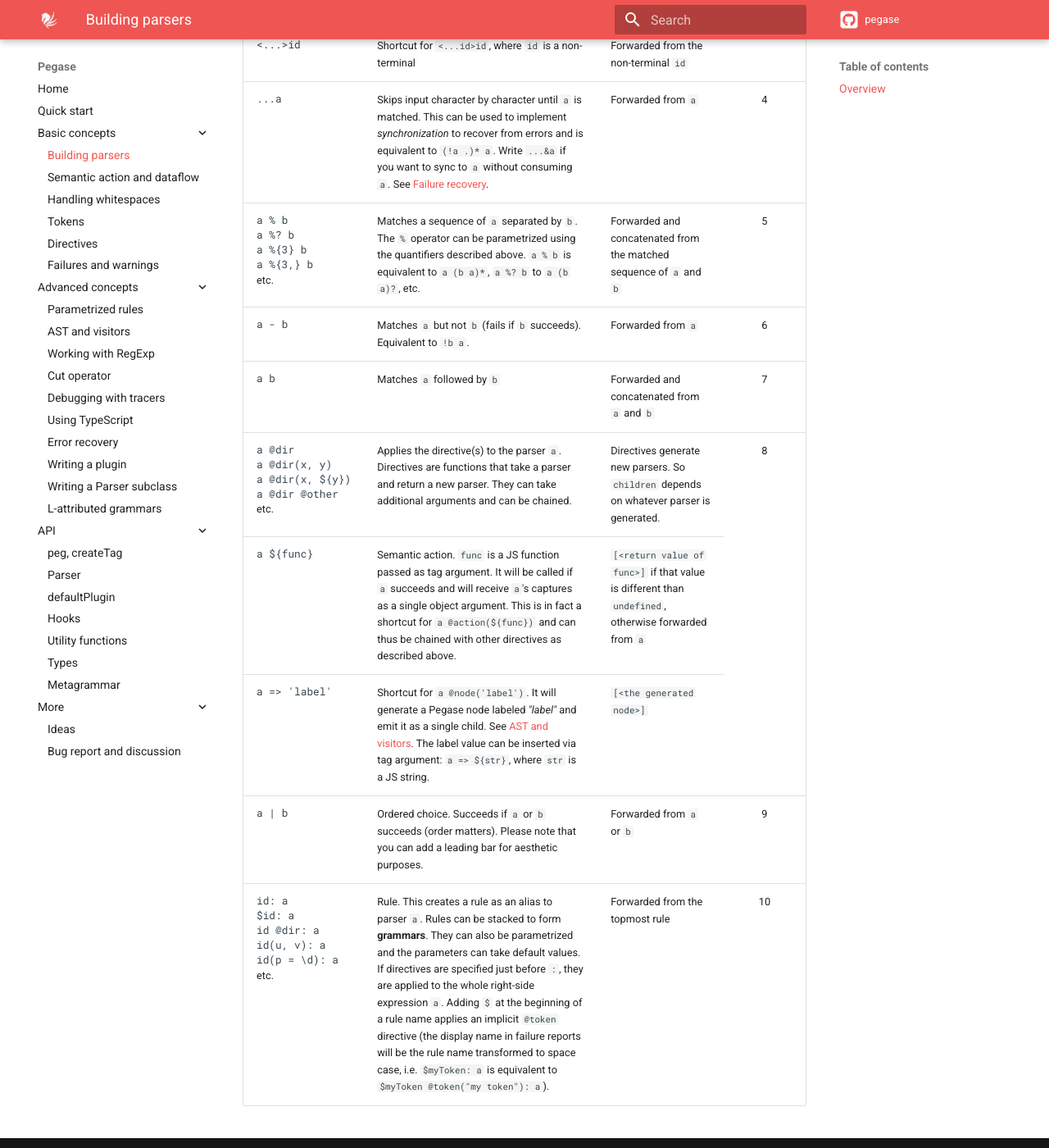
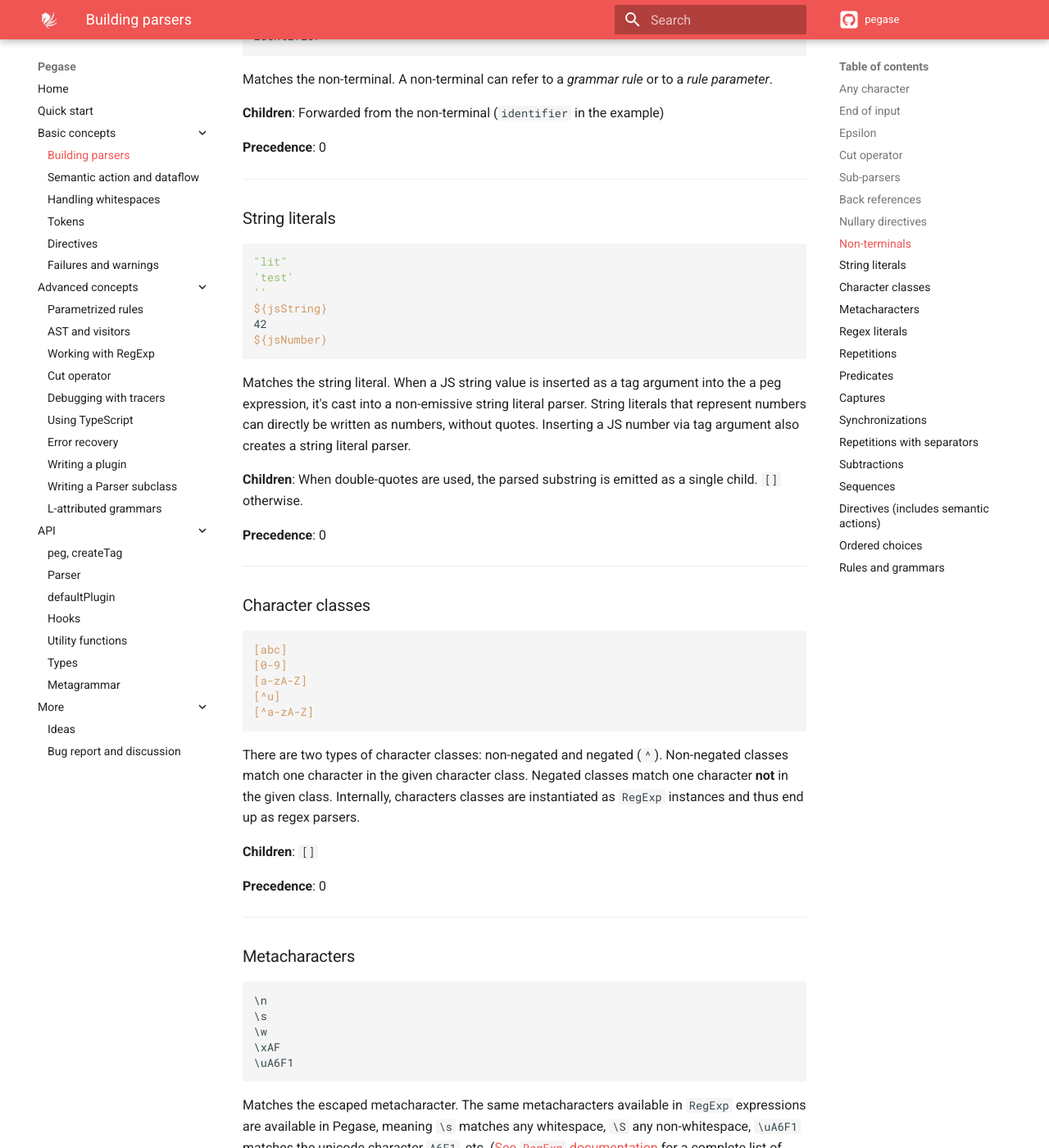
Before and after one commit to strblr/pegase, an MkDocs documentation site: the page built from doc/docs/basic-concepts/Building-parsers.md, in a window 1280 px wide and 1400 px high, scrolled down 2682 px. Shown: the whole window at 82% size. Built offline with MkDocs 1.6.1 and Material for MkDocs 9.7.7, drawn with Linux system fonts in a browser that asks for light colours; nearby versions of some CDN libraries; comment, search, counter and statistics services are not loaded; some of the changed text lies outside the part shown.

Commit message:
Edited doc, authorized nested grammars

````diff
--- a/doc/docs/advanced-concepts/Cut-operator.md
+++ b/doc/docs/advanced-concepts/Cut-operator.md
@@ -11,13 +13,26 @@ peg`
 `;
 ```
 
-Since `^` is implemented as a no-op `Parser` (always succeeds, nothing is consumed nor emitted), it can **also** be used to implement default cases in alternative expressions. It differs from the empty literal parser in that the latter might skip whitespaces.
+Since `^` is implemented as a no-op `Parser` (always succeeding and nothing is consumed nor emitted), it can **also** be used to implement default cases in alternative expressions. It differs from the empty literal parser in that the latter might skip whitespaces.
 
 ```js
-peg`
+const p = peg`
   size:
   | 'small' ${() => new SmallSize()}
   | 'big'   ${() => new BigSize()}
   | ^       ${() => new DefaultSize()}
 `;
 ```
+
+Used outside an ordered choice expression, it's simply a no-op.
+
+The place it appears *inside* the ordered choice doesn't matter. The only thing that would override its effect is another ordered choice expression. Taking it to the extreme, this means that you may use it in a parameter expression of a non-terminal invocation. It would still apply for the ordered choice expression in which the non-terminal is called:
+
+```ts
+const p = peg`
+	expr: zee('x' ^ 'y') | zee('u')
+  zee(prefix): prefix 'z'
+`
+```
+
+If *"x"* is matched, `zee('u')` would never be tried out.
--- a/doc/docs/basic-concepts/Building-parsers.md
+++ b/doc/docs/basic-concepts/Building-parsers.md
@@ -1,214 +1,391 @@
-### Overview
-
 **The `peg` tag accepts any valid Pegase expression and always returns a `Parser` instance.**
 
-Pegase parsers follow the *combinator* paradigm: simple parsers are combined to form more complex parsers. You can read more about it in the [API > `Parser`](/pegase/api/Parser/) section. In the following table are the different expressions you can use as building blocks (`a` and `b` representing any peg expression of higher precedence):
+Pegase parsers follow the *combinator* paradigm: simple parsers are combined to form more complex parsers. You can read more about it in the [`Parser`](/pegase/api/Parser/) section. In the following sections are the different expressions you can use as building blocks. To see the exact grammar of pegs (called metagrammar), please refer to the [Metagrammar](/pegase/api/Metagrammar/) page.
 
-<table>
-  <thead>
-    <tr>
-      <th>Pegase</th>
-      <th>Description</th>
-      <th>Children</th>
-      <th>Precedence</th>
-    </tr>
-  </thead>
-  <tbody>
-    <tr>
-      <td><pre>.</pre></td>
-      <td>Matches any character</td>
-      <td><code>[]</code></td>
-      <td align="center" rowspan="16">0</td>
-    </tr>
-    <tr>
-      <td><pre>$</pre></td>
-      <td>Matches the end of the input (equivalent to <code>!. @token("end of input")</code>)</td>
-      <td><code>[]</code></td>
-    </tr>
-    <tr>
-      <td><pre>ε</pre></td>
-      <td>Matches the empty string. Equivalent to <code>''</code> and always a success.</td>
-      <td><code>[]</code></td>
-    </tr>
-    <tr>
-      <td><pre>^</pre></td>
-      <td>The cut operator. Always a success, commits to an alternative to prevent exploring any further in an ordered choice expression. Example : <code>'x' ^ a &#124; b</code> will <b>not</b> try <code>b</code> if <code>'x'</code> was found but <code>a</code> failed.</td>
-      <td><code>[]</code></td>
-    </tr>
-    <tr>
-      <td><pre>(a)</pre></td>
-      <td>Matches <code>a</code></td>
-      <td>Forwarded from <code>a</code></td>
-    </tr>
-    <tr>
-      <td><pre>>id<</pre></td>
-      <td>Back reference. Matches the string literal captured as <code>id</code>.</td>
-      <td><code>[]</code></td>
-    </tr>
-    <tr>
-      <td><pre>@@dir<br/>@${func}<br/>@ => 'label'</pre>etc.</td>
-      <td>Syntactic sugar for directives applied to the empty literal parser: <code>'' @dir</code>, <code>'' ${func}</code>, etc. Handy if you don't care about a directive's wrapped parser.</td>
-      <td>Directives generate new parsers. So <code>children</code> depends on whatever parser is generated.</td>
-    </tr>
-    <tr>
-      <td><pre>identifier</pre></td>
-      <td>Matches the non-terminal <code>identifier</code></td>
-      <td>Forwarded from the non-terminal <code>identifier</code></td>
-    </tr>
-    <tr>
-      <td><pre>'literal'</pre></td>
-      <td>Matches the string <i>"literal"</i></td>
-      <td><code>[]</code></td>
-    </tr>
-    <tr>
-      <td><pre>"literal"</pre></td>
-      <td>Matches the string <i>"literal"</i></td>
-      <td><code>["literal"]</code></td>
-    </tr>
-    <tr>
-      <td><pre>42</pre></td>
-      <td>Matches the number literally (equivalent to <code>'42'</code>)</td>
-      <td><code>[]</code></td>
-    </tr>
-    <tr>
-      <td><pre>${arg}</pre></td>
-      <td>Template tag argument (<code>arg</code> is a JS expression). It can be a number (matches the number literally), a string (matches the string), a <code>RegExp</code> (matches the regular expression), or a <code>Parser</code> instance. Plugins can add support for additionnal values.</td>
-      <td>If <code>arg</code> is a string or a number: <code>[]</code>. If <code>arg</code> is a <code>RegExp</code>, it emits its capturing groups (if any). If <code>arg</code> is a <code>Parser</code> instance, its children are forwarded.</td>
-    </tr>
-    <tr>
-      <td><pre>[a-zA-Z]</pre></td>
-      <td>Matches one character in the given character class (same syntax as <code>RegExp</code> character classes)</td>
-      <td><code>[]</code></td>
-    </tr>
-    <tr>
-      <td><pre>[^a-zA-Z]</pre></td>
-      <td>Matches one character <b>not</b> in the given character class (same syntax as <code>RegExp</code> negated character classes)</td>
-      <td><code>[]</code></td>
-    </tr>
-    <tr>
-      <td><pre>\n<br/>\s<br/>\xAF<br/>\uA6F1</pre>etc.</td>
-      <td>Matches the escaped metacharacter as a <code>RegExp</code> expression (i.e. <code>\s</code> matches any whitespace, <code>\S</code> any non-whitespace, <code>\uA6F1</code> matches the unicode character <code>A6F1</code>, etc. (<a href="https://www.w3schools.com/jsref/jsref_obj_regexp.asp">See <code>RegExp</code> documentation</a> for a complete list of supported metacharacters).</td>
-      <td><code>[]</code></td>
-    </tr>
-    <tr>
-      <td><pre>/ab/<br/>/\w+/<br/>/(\d+):(\d+)/</pre>etc.</td>
-      <td>Matches the regex (same syntax as JS' <code>RegExp</code> literals)</td>
-      <td>The regex's capturing groups</td>
-    </tr>
-    <tr>
-      <td><pre>a?</pre></td>
-      <td>Matches zero or one <code>a</code></td>
-      <td>Forwarded from <code>a</code></td>
-      <td align="center" rowspan="6">1</td>
-    </tr>
-    <tr>
-      <td><pre>a+</pre></td>
-      <td>Matches one or more <code>a</code></td>
-      <td>Forwarded and concatenated from <code>a</code></td>
-    </tr>
-    <tr>
-      <td><pre>a*</pre></td>
-      <td>Matches zero or more <code>a</code></td>
-      <td>Forwarded and concatenated from <code>a</code></td>
-    </tr>
-    <tr>
-      <td><pre>a{4}</pre></td>
-      <td>Matches <code>a</code> exactly 4 times. Please note that quantifiers can be parametrized by tag argument: <code>a{${n}}</code>, where <code>n</code> is a JS expression.</td>
-      <td>Forwarded and concatenated from <code>a</code></td>
-    </tr>
-    <tr>
-      <td><pre>a{4, 15}</pre></td>
-      <td>Matches <code>a</code> between 4 and 15 times</td>
-      <td>Forwarded and concatenated from <code>a</code></td>
-    </tr>
-    <tr>
-      <td><pre>a{4,}</pre></td>
-      <td>Matches <code>a</code> at least 4 times</td>
-      <td>Forwarded and concatenated from <code>a</code></td>
-    </tr>
-    <tr>
-      <td><pre>&amp;a</pre></td>
-      <td>Matches <code>a</code> without consuming any input</td>
-      <td><code>[]</code></td>
-      <td align="center" rowspan="2">2</td>
-    </tr>
-    <tr>
-      <td><pre>!a</pre></td>
-      <td>Succeeds if <code>a</code> fails and vice-versa, doesn't consume input</td>
-      <td><code>[]</code></td>
-    </tr>
-    <tr>
-      <td><pre>&lt;id&gt;a</pre></td>
-      <td>If <code>a</code> emits a single child (called <i>value of <code>a</code></i>), it's captured and assigned to the identifier <i>"id"</i>, which can then be used in semantic actions and back references. Otherwise, <i>"id"</i> will be set to <code>undefined</code>.</td>
-      <td>Forwarded from <code>a</code></td>
-      <td align="center" rowspan="4">3</td>
-    </tr>
-    <tr>
-      <td><pre>&lt;&gt;id</pre></td>
-      <td>Shortcut for <code>&lt;id&gt;id</code>, where <code>id</code> is a non-terminal</td>
-      <td>Forwarded from the non-terminal <code>id</code></td>
-    </tr>
-    <tr>
-      <td><pre>&lt;...id&gt;a</pre></td>
-      <td>Captures the children of <code>a</code> and assigns them to the identifier <i>"id"</i> as an array</td>
-      <td>Forwarded from <code>a</code></td>
-    </tr>
-    <tr>
-      <td><pre>&lt;...&gt;id</pre></td>
-      <td>Shortcut for <code>&lt;...id&gt;id</code>, where <code>id</code> is a non-terminal</td>
-      <td>Forwarded from the non-terminal <code>id</code></td>
-    </tr>
-    <tr>
-      <td><pre>...a</pre></td>
-      <td>Skips input character by character until <code>a</code> is matched. This can be used to implement <i>synchronization</i> to recover from errors and is equivalent to <code>(!a .)* a</code>. Write <code>...&amp;a</code> if you want to sync to <code>a</code> without consuming <code>a</code>. See <a href="#failure-recovery">Failure recovery</a>.</td>
-      <td>Forwarded from <code>a</code></td>
-      <td align="center">4</td>
-    </tr>
-    <tr>
-      <td><pre>a % b<br/>a %? b<br/>a %{3} b<br/>a %{3,} b</pre>etc.</td>
-      <td>Matches a sequence of <code>a</code> separated by <code>b</code>. The <code>%</code> operator can be parametrized using the quantifiers described above. <code>a % b</code> is equivalent to <code>a (b a)*</code>, <code>a %? b</code> to <code>a (b a)?</code>, etc.</td>
-      <td>Forwarded and concatenated from the matched sequence of <code>a</code> and <code>b</code></td>
-      <td align="center">5</td>
-    </tr>
-    <tr>
-      <td><pre>a - b</pre></td>
-      <td>Matches <code>a</code> but not <code>b</code> (fails if <code>b</code> succeeds). Equivalent to <code>!b a</code>.</td>
-      <td>Forwarded from <code>a</code></td>
-      <td align="center">6</td>
-    </tr>
-    <tr>
-      <td><pre>a b</pre></td>
-      <td>Matches <code>a</code> followed by <code>b</code></td>
-      <td>Forwarded and concatenated from <code>a</code> and <code>b</code></td>
-      <td align="center">7</td>
-    </tr>
-    <tr>
-      <td><pre>a @dir<br/>a @dir(x, y)<br/>a @dir(x, ${y})<br/>a @dir @other</pre>etc.</td>
-      <td>Applies the directive(s) to the parser <code>a</code>. Directives are functions that take a parser and return a new parser. They can take additional arguments and can be chained.</td>
-      <td>Directives generate new parsers. So <code>children</code> depends on whatever parser is generated.</td>
-      <td align="center" rowspan="3">8</td>
-    </tr>
-    <tr>
-      <td><pre>a ${func}</pre></td>
-      <td>Semantic action. <code>func</code> is a JS function passed as tag argument. It will be called if <code>a</code> succeeds and will receive <code>a</code>'s captures as a single object argument. This is in fact a shortcut for <code>a @action(${func})</code> and can thus be chained with other directives as described above.</td>
-      <td><code>[&lt;return value of func&gt;]</code> if that value is different than <code>undefined</code>, otherwise forwarded from <code>a</code></td>
-    </tr>
-    <tr>
-      <td><pre>a => 'label'</pre></td>
-      <td>Shortcut for <code>a @node('label')</code>. It will generate a Pegase node labeled <i>"label"</i> and emit it as a single child. See <a href="#ast-and-visitors">AST and visitors</a>. The label value can be inserted via tag argument: <code>a => ${str}</code>, where <code>str</code> is a JS string.</td>
-      <td><code>[&lt;the generated node&gt;]</code></td>
-    </tr>
-    <tr>
-      <td><pre>a | b</pre></td>
-      <td>Ordered choice. Succeeds if <code>a</code> or <code>b</code> succeeds (order matters). Please note that you can add a leading bar for aesthetic purposes.</td>
-      <td>Forwarded from <code>a</code> or <code>b</code></td>
-      <td align="center">9</td>
-    </tr>
-    <tr>
-      <td><pre>id: a<br/>$id: a</br/>id @dir: a<br/>id(u, v): a<br/>id(p = \d): a</pre>etc.</td>
-      <td>Rule. This creates a rule as an alias to parser <code>a</code>. Rules can be stacked to form <b>grammars</b>. They can also be parametrized and the parameters can take default values. If directives are specified just before <code>:</code>, they are applied to the whole right-side expression <code>a</code>. Adding <code>$</code> at the beginning of a rule name applies an implicit <code>@token</code> directive (the display name in failure reports will be the rule name transformed to space case, i.e. <code>$myToken: a</code> is equivalent to <code>$myToken @token("my token"): a</code>).</td>
-      <td>Forwarded from the topmost rule</td>
-      <td align="center">10</td>
-    </tr>
-  </tbody>
-</table>
+---
+
+### Any character
+
+```
+.
+```
+
+Matches any character.
+
+**Children**: `[]`
+
+**Precedence**: 0
+
+---
+
+### End of input
+
+```
+$
+```
+
+Matches the end of the input. This expression is syntactic sugar for `!. @token("end of input")`. Indeed, the end of the input has been reached when there's no character left, thus when "not any character" (`!.`) can be evaluated as true.
+
+**Children**: `[]`
+
+**Precedence**: 0
+
+---
+
+### Epsilon
+
+```
+ε
+```
+
+Matches the empty string. Strictly equivalent to `''` and always a success.
+
+**Children**: `[]`
+
+**Precedence**: 0
+
+---
+
+### Cut operator
+
+```
+^
+```
+
+In an ordered choice expression, the cut operator commits to the current alternative to prevent exploring any further in case it fails. Example : `'x' ^ a | b` will **not** try `b` if `'x'` was found but `a` failed. Although it's called an *operator*, it's really a `Parser` on its own. Used outside an ordered choice expression, it's a no-op. Read more in [Cut operator](https://ostrebler.github.io/pegase/advanced-concepts/Cut-operator/).
+
+**Children**: `[]`
+
+**Precedence**: 0
+
+---
+
+### Sub-parsers
+
+```
+(expr)
+('a' 'b' 'c')
+${jsParser}
+```
+
+Delegates the parsing to a sub-parser. This happens when wrapping a peg expression in parentheses, or by injecting an external `Parser` instance via tag argument.
+
+**Children**: Forwarded from the sub-parser.
+
+**Precedence**: 0
+
+---
+
+### Back references
+
+```
+>id<
+```
+
+Back reference to an earlier string capture. This will matches the string literal captured as `id`. Read more in [Semantic action and dataflow](https://ostrebler.github.io/pegase/basic-concepts/Semantic-action-and-dataflow/).
+
+**Children**: `[]`
+
+**Precedence**: 0
+
+---
+
+### Nullary directives
+
+```
+@@dir
+@@dir(x, y)
+@${jsFunction}
+@ => 'label'
+```
+
+This is syntactic sugar for directives applied to the empty literal parser: `'' @dir`, `'' ${jsFunction}`, etc. Handy if the directive you want to invoke doesn't care about a wrapped parser. Read more in [Directives](https://ostrebler.github.io/pegase/basic-concepts/Directives/).
+
+**Children**: Directives generate new parsers. So `children` depends on whatever parser is generated.
+
+**Precedence**: 0
+
+---
+
+### Non-terminals
+
+```
+identifier
+```
+
+Matches the non-terminal. A non-terminal can refer to a *grammar rule* or to a *rule parameter*.
+
+**Children**: Forwarded from the non-terminal (`identifier` in the example)
+
+**Precedence**: 0
+
+---
+
+### String literals
+
+```
+"lit"
+'test'
+''
+${jsString}
+42
+${jsNumber}
+```
+
+Matches the string literal. When a JS string value is inserted as a tag argument into the a peg expression, it's cast into a non-emissive string literal parser. String literals that represent numbers can directly be written as numbers, without quotes. Inserting a JS number via tag argument also creates a string literal parser.
+
+**Children**: When double-quotes are used, the parsed substring is emitted as a single child. `[]` otherwise.
+
+**Precedence**: 0
+
+---
+
+### Character classes
+
+```
+[abc]
+[0-9]
+[a-zA-Z]
+[^u]
+[^a-zA-Z]
+```
+
+There are two types of character classes: non-negated and negated (`^`). Non-negated classes match one character in the given character class. Negated classes match one character **not** in the given class. Internally, characters classes are instantiated as `RegExp` instances and thus end up as regex parsers.
+
+**Children**: `[]`
+
+**Precedence**: 0
+
+---
+
+### Metacharacters
+
+```
+\n
+\s
+\w
+\xAF
+\uA6F1
+```
+
+Matches the escaped metacharacter. The same metacharacters available in `RegExp` expressions are available in Pegase, meaning `\s` matches any whitespace, `\S` any non-whitespace, `\uA6F1` matches the unicode character `A6F1`, etc. ([See `RegExp` documentation](https://www.w3schools.com/jsref/jsref_obj_regexp.asp) for a complete list of supported metacharacters).
+
+**Children**: `[]`
+
+**Precedence**: 0
+
+---
+
+### Regex literals
+
+```
+/ab/
+/\w+/
+/(\d+):(\d+)/
+${jsRegExp}
+```
+
+Matches the regex. It can either be a regex literal (same syntax as JS' `RegExp`), or an actual `RegExp` instance injected as tag argument.
+
+**Children**: The regex's capturing groups
+
+**Precedence**: 0
+
+---
+
+### Repetitions
+
+```
+a?
+a+
+a*
+a{4}
+a{4, 15}
+a{4,}
+a{${jsNumber}, 15}
+```
+
+Invokes a sub-parser (`a`) **greedily** as many times as specified. Different kind of quantifiers are available:
+
+| Expression form | Meaning                                                      |
+| --------------- | ------------------------------------------------------------ |
+| `a?`            | Optional `a` (zero or one)                                   |
+| `a+`            | Matches one or more `a`                                      |
+| `a*`            | Matches any sequence of `a` (zero or more)                   |
+| `a{n}`          | Matches `a` exactly `n` times. `n` can be a number literal or a JS number injected via tag argument. |
+| `a{n, m}`       | Matches `a` between `n` and `m` times. Number literals and tag arguments are allowed for `n` and `m`. |
+| `a{n,}`         | Matches `a` at least `n` times. As above, `n` is a number literal or a tag argument. |
+
+**Children**: Forwarded and concatenated from the wrapped expression
+
+**Precedence**: 1
+
+---
+
+### Predicates
+
+```
+&a
+!a
+```
+
+In case of a positive predicate (`$`), `a` is matched without consuming any input. For negative predicates (`!`), the expression fails if `a` succeeds and vice-versa.
+
+**Children**: `[]`
+
+**Precedence**: 2
+
+---
+
+### Captures
+
+```
+<id>a
+<>id
+<...id>a
+<...>id
+```
+
+Captures associate a parser's `value` or `children` to an identifier (`id` in the example). To captures the `children` array, use `...`. When the wrapped expression is a non-terminal of the same name than the capture, the capture's name can be omitted.
+
+Captures are accumulated in *scopes*, can be overwritten and be read in semantic actions and custom parsers. Rule definitions and ordered choice alternatives create new capture scopes. Read more in [Semantic action and dataflow](https://ostrebler.github.io/pegase/basic-concepts/Semantic-action-and-dataflow/).
+
+**Children**: Forwarded from the wrapped expression
+
+**Precedence**: 3
+
+---
+
+### Synchronizations
+
+```
+...a
+```
+
+Skips input character by character until `a` is matched. This can be used to implement *synchronization* to recover from errors and is equivalent to `(!a .)* a`. Write `...&a` if you want to sync to `a` without consuming `a`. See [Failure recovery](https://ostrebler.github.io/pegase/basic-concepts/Building-parsers/#failure-recovery).
+
+**Children**: Forwarded from the wrapped expression
+
+**Precedence**: 4
+
+---
+
+### Repetitions with separators
+
+```
+a % b
+a %? b
+a %{3} b
+a %{3,} b
+a %{3, ${jsNumber}} b
+```
+
+Matches a sequence of `a` separated by `b`. The `%` operator can be quantified explicitly using the quantifiers described in [Repetitions](#repetitions). `a % b` is equivalent to `a (b a)*`, `a %? b` to `a (b a)?`, etc.
+
+**Children**: Forwarded and concatenated from the subexpressions
+
+**Precedence**: 5
+
+---
+
+### Subtractions
+
+```
+a - b
+```
+
+Matches `a` but not `b` (fails if `b` succeeds). Strictly equivalent to `!b a`.
+
+**Children**: Forwarded from expression `a`
+
+**Precedence**: 6
+
+---
+
+### Sequences
+
+```
+a b
+```
+
+Matches `a` followed by `b`.
+
+**Children**: Forwarded and concatenated from expression `a` and `b`
+
+**Precedence**: 7
+
+---
+
+### Directives (includes semantic actions)
+
+```
+a @dir
+a @dir(x, y)
+a @dir(x, ${y})
+a @dir @other
+
+a ${jsFunction}
+a => 'label'
+```
+
+Applies the directive(s) to the parser `a`. Directives are functions that take a parser and return a new parser. They can take additional arguments and can be chained. These arguments can include number, string, regex literals, characters classes, metacharacters, non-terminals and tag arguments.
+
+Injecting a JS function right after a peg expression is syntactic sugar for the `@action` directive, which builds an action parser (a parser that calls a custom function on success). So `a ${jsFunction}` and `a @action(${jsFunction})` are strictly equivalent.
+
+The `a => 'label'` syntax is syntactic sugar for the `@node` directive and is equivalent to `a @node('label')`. The label can be specified via a string tag argument if necessary.
+
+Directives are a powerful and central tool within Pegase. Read more about it in [Directives](/pegase/basic-concepts/Directives/).
+
+**Children**: Directives generate new parsers. So `children` depends on whatever parser is generated. When using the `@action` shorthand (`a ${jsFunction}`), one can emit a single child by returning a non-`undefined` value from the function, or emit multiple children by calling [the `$emit` hook](/pegase/api/Hooks/) inside the function. Not returning anything and not calling `$emit` will forward the wrapped expression's `children`. When using the `@node` shorthand (`a => 'label'`), the generated `Node` is emitted as a single child (see [AST and visitors](/pegase/advanced-concepts/AST-and-visitors/)).
+
+**Precedence**: 8
+
+---
+
+### Ordered choices
+
+```
+a | b
+```
+
+Ordered choices (or *alternatives*) try their subexpression one by one in order and succeed if a subexpression succeeds. Fails otherwise. Please note that you can add a leading bar for aesthetic purposes.
+
+**Children**: Forwarded from the successful subexpression (`a` or `b` in the example)
+
+**Precedence**: 9
+
+---
+
+### Rules and grammars
+
+```
+id: a
+$id: a
+id @directive: a
+id(p1, p2): a
+id(p1, p2) @directive: a
+id(p = \d): a
+id(p1, p2 = 'a', p3): a
+```
+
+These expressions create rules. Think of rules as alias to peg expressions. Once defined, they can be invoked via non-terminals (see [Non-terminals](#non-terminals)). Rules can be stacked to form **grammars**. They can also be parametrized and the parameters can take default values. Since non-terminal invocations can skip any parameter, default parameters values don't need to appear at the last parameter positions.
+
+If directives are specified just before `:`, they are applied to the whole right-side expression.
+
+Adding `$` at the beginning of a rule name acts as syntactic sugar. It applies an implicit `@token` directive whose the display name in failure reports will be the rule name transformed to space case. Example: `$myToken: a` is equivalent to `$myToken @token("my token"): a`.
+
+Grammars can be nested by using [parentheses](#sub-parsers):
+
+```
+r1: 'a' (
+  nested1: 'u' nested2
+  nested2: 'v'
+) r2
+r2: 'b'
+```
+
+Nesting grammars can be used to parametrize entire grammars, or as a separation of concern method.
+
+**Children**: Forwarded from the topmost rule
+
+**Precedence**: 10
````
Also changed, not shown: other parts of doc/docs/advanced-concepts/Cut-operator.md (+5 -3 lines), doc/docs/advanced-concepts/AST-and-visitors.md (+11 -11 lines), doc/docs/api/Metagrammar.md (+1 -1 lines), README.md, 3 other files.
